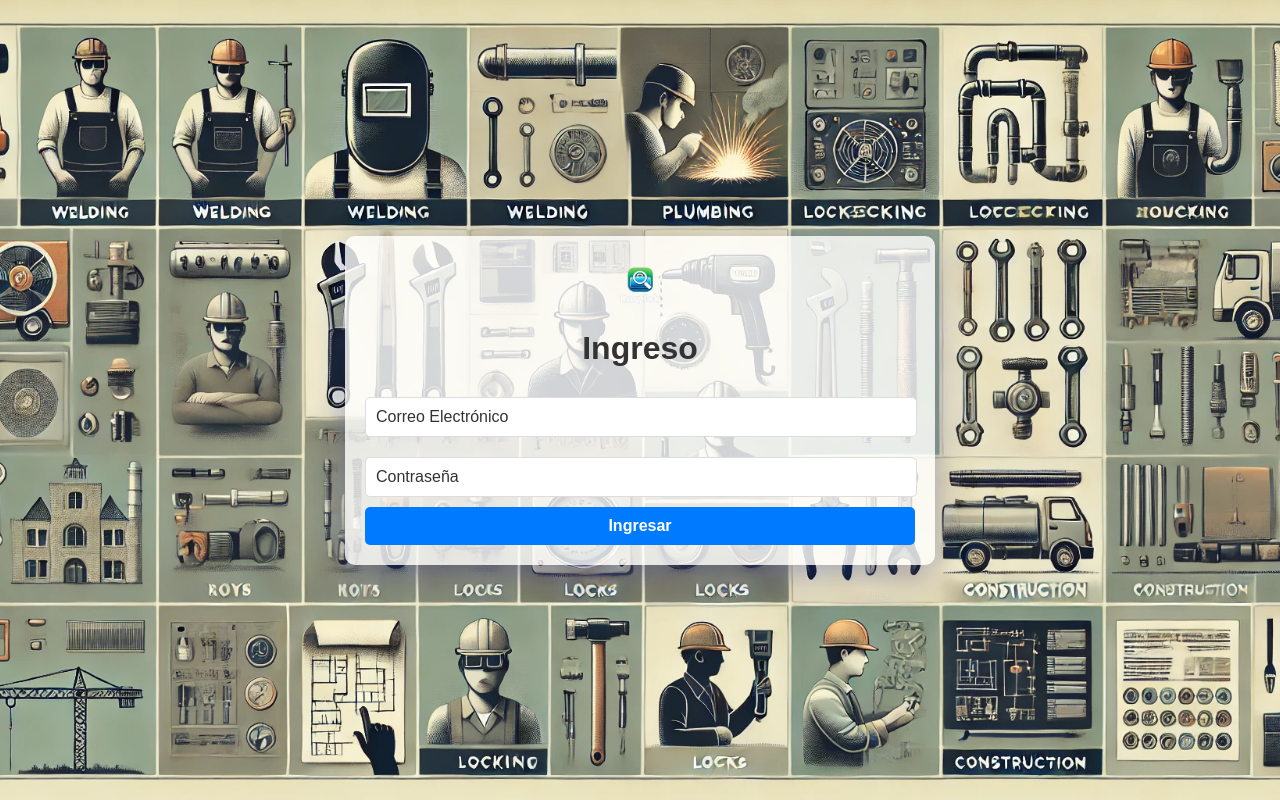
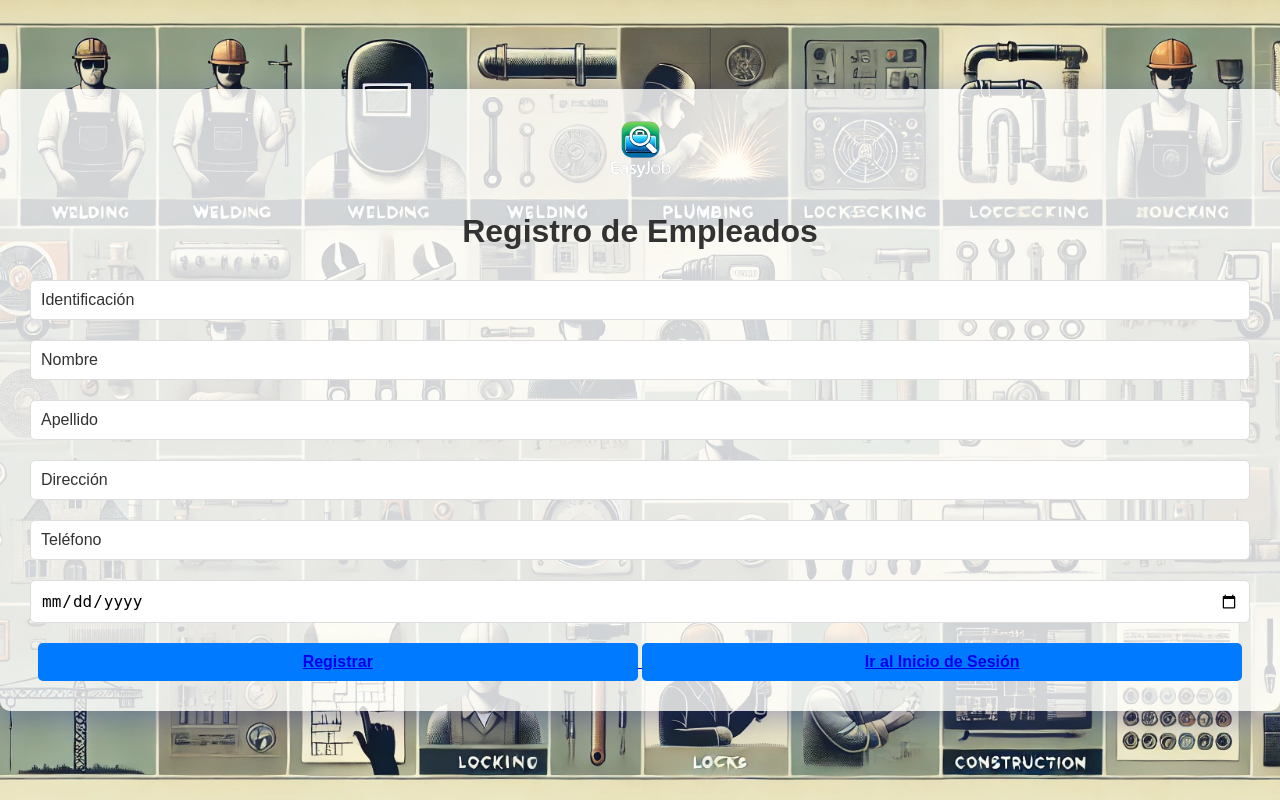
Before and after one commit to juancif/Easyjob_proyecto, a PHP site: page /Easyjob_proyecto/register_trabajador/register_work.php in a window 1280 px wide. Run offline with PHP 8.4, Linux system fonts and the light colour scheme.

Commit message:
actualizacion1

```diff
--- /dev/null
+++ b/Easyjob/index.css
@@ -0,0 +1 @@
+bodu
--- a/Easyjob/register_trabajador/register_work.css
+++ b/Easyjob/register_trabajador/register_work.css
@@ -29,14 +29,14 @@ body {
 }
 
 .avatar img {
-    width: 40px;
-    height: 40px;
+  width: 60px; /* Aumenta el tamaño del logo */
+  height: 60px;
   margin: 10px;
 }
 
 h1 {
   font-weight: bold;
-    margin: 10px 0;
+  margin: 20px 0;
 }
 
 form {
@@ -50,6 +50,7 @@ body {
   border: 1px solid #ddd;
   border-radius: 5px;
   font-size: 16px;
+  box-sizing: border-box; /* Asegura que el padding y el borde se incluyan en el ancho */
 }
 
 input::placeholder {
@@ -57,17 +58,27 @@ body {
 }
 
 button {
-    width: 100%;
+  width: calc(50% - 20px);
   padding: 10px;
-    background-color: #007bff; /* Color similar al color primario */
+  background-color: #007bff; /* Color primario */
   color: white;
   border: none;
   border-radius: 5px;
   font-weight: bold;
   cursor: pointer;
   font-size: 16px;
+  margin: 10px 0;
+  box-sizing: border-box; /* Asegura que el padding y el borde se incluyan en el ancho */
 }
 
 button:hover {
   background-color: #0056b3; /* Color para el hover del botón */
 }
+
+button.secondary {
+  background-color: #6c757d; /* Color secundario */
+}
+
+button.secondary:hover {
+  background-color: #5a6268; /* Color para el hover del botón secundario */
+}
--- a/Easyjob/register_trabajador/register_work.php
+++ b/Easyjob/register_trabajador/register_work.php
@@ -3,7 +3,7 @@
 <head>
   <meta charset="UTF-8">
   <meta name="viewport" content="width=device-width, initial-scale=1.0">
-  <title>Login</title>
+  <title>Registro de Empleados</title>
   <link rel="stylesheet" href="register_work.css">
 </head>
 <body>
@@ -11,25 +11,54 @@
     <div class="container">
       <div class="login-box">
         <div class="avatar">
-          <img src="../imagenes/EasyLogo.png" alt="Lock Icon">
+          <img src="../imagenes/EasyLogo.png" alt="Logo">
         </div>
-        <h1>Ingreso</h1>
-        <form id="login-form">
+        <h1>Registro de Empleados</h1>
+        <form id="register-form">
           <input
-            type="email"
-            id="email"
-            name="email"
-            placeholder="Correo Electrónico"
+            type="text"
+            id="identificacion"
+            name="identificacion"
+            placeholder="Identificación"
             required
           />
           <input
-            type="password"
-            id="password"
-            name="password"
-            placeholder="Contraseña"
+            type="text"
+            id="nombre"
+            name="nombre"
+            placeholder="Nombre"
             required
           />
-          <button type="button" onclick="handleLogin()">Ingresar</button>
+          <input
+            type="text"
+            id="apellido"
+            name="apellido"
+            placeholder="Apellido"
+            required
+          />
+          <input
+            type="text"
+            id="direccion"
+            name="direccion"
+            placeholder="Dirección"
+            required
+          />
+          <input
+            type="text"
+            id="telefono"
+            name="telefono"
+            placeholder="Teléfono"
+            required
+          />
+          <input
+            type="date"
+            id="fecha_nacimiento"
+            name="fecha_nacimiento"
+            placeholder="Fecha de Nacimiento"
+            required
+          />
+          <button type="button"><a href="http://localhost/Easyjob_proyecto/Easyjob/index.html">Registrar</button>
+          <button type="button"><a href="http://localhost/Easyjob_proyecto/Easyjob/login/login.php">Ir al Inicio de Sesión</a></button>
         </form>
       </div>
     </div>
--- a/Easyjob/tablas.html
+++ b/Easyjob/tablas.html
@@ -6,8 +6,6 @@ CREATE TABLE cliente (
   nombre varchar(40) DEFAULT NULL,
   email varchar(40) DEFAULT NULL,
   celular int(11) DEFAULT NULL,
-  documento int(11) DEFAULT NULL,
-  direccion varchar(40) DEFAULT NULL,
   contrasena varchar(40) DEFAULT NULL,
   PRIMARY KEY (id_cliente)
 ) ENGINE=InnoDB AUTO_INCREMENT=1 DEFAULT CHARSET=utf8mb4 COLLATE=utf8mb4_general_ci;
```
Also changed, not shown: Easyjob/index.html (added, +11 -0 lines), Easyjob/register/register.css (+16 -5 lines), Easyjob/register/register.php (+24 -8 lines), links.txt (added, +7 -0 lines). Lines whose indentation alone changed are shown as unchanged.
